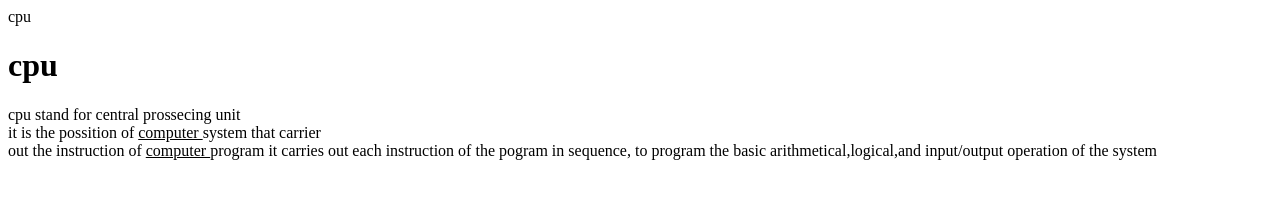
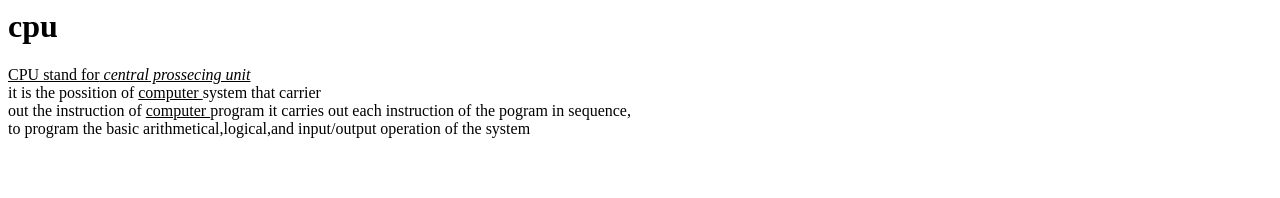
Before and after one commit to iamneo-production/dfdaaccdfcffadadaeccdfffebaeceaec, a plain HTML site: page public/index.html in a window 1280 px wide. Drawn offline with Linux system fonts and the light colour scheme.

Commit message:
Backup Commit

```diff
--- a/public/index.html
+++ b/public/index.html
@@ -1,12 +1,12 @@
 <html>
     <head>
 
-        <tittle>cpu</tittle>
+
         <h1>cpu</h1>
-        <p>cpu stand for central prossecing unit<br>
+        <p><u>CPU stand for<i> central prossecing unit</i></u><br>
             it is the possition of <u> computer </u> system that carrier<br>
             out the instruction of <u>computer </u>program
-            it carries out each instruction of the pogram in sequence,
+            it carries out each instruction of the pogram in sequence,<br>
             to program the basic arithmetical,logical,and input/output operation of the system
             </p>
             </head>
```
